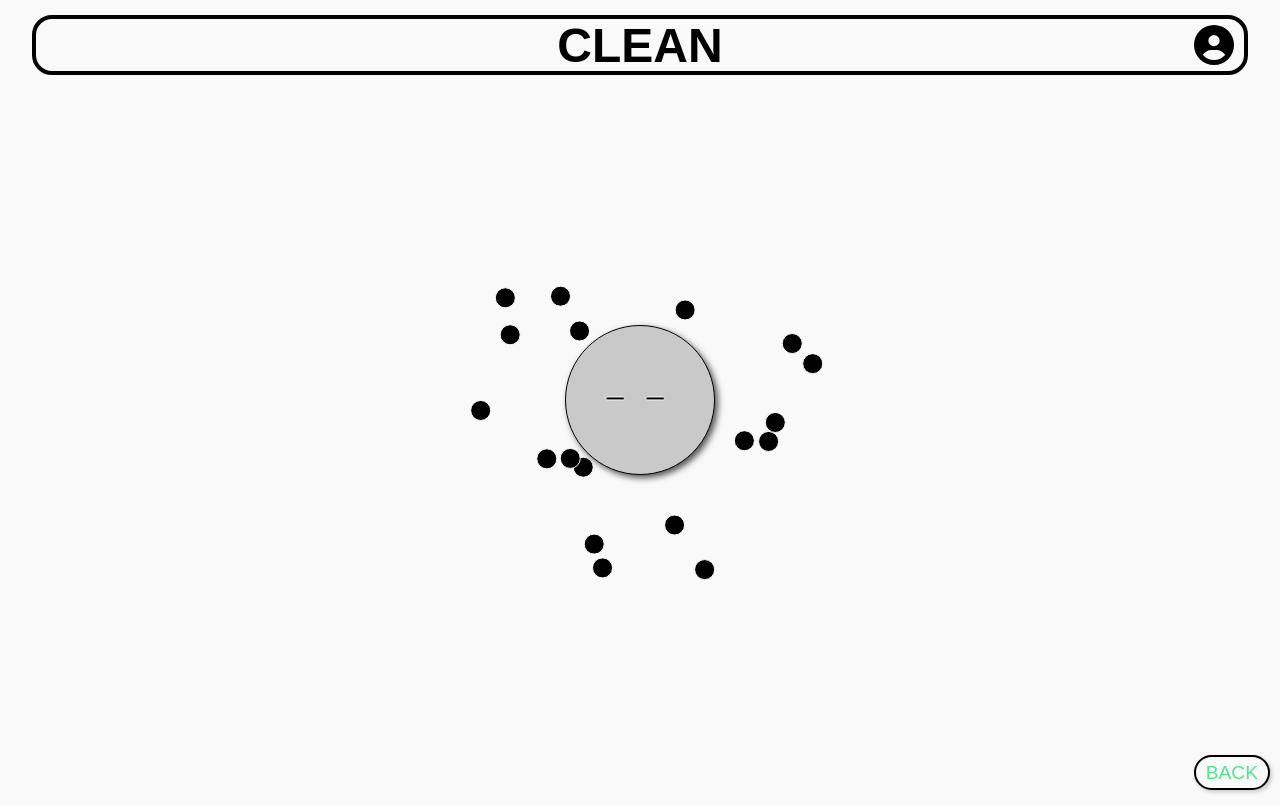
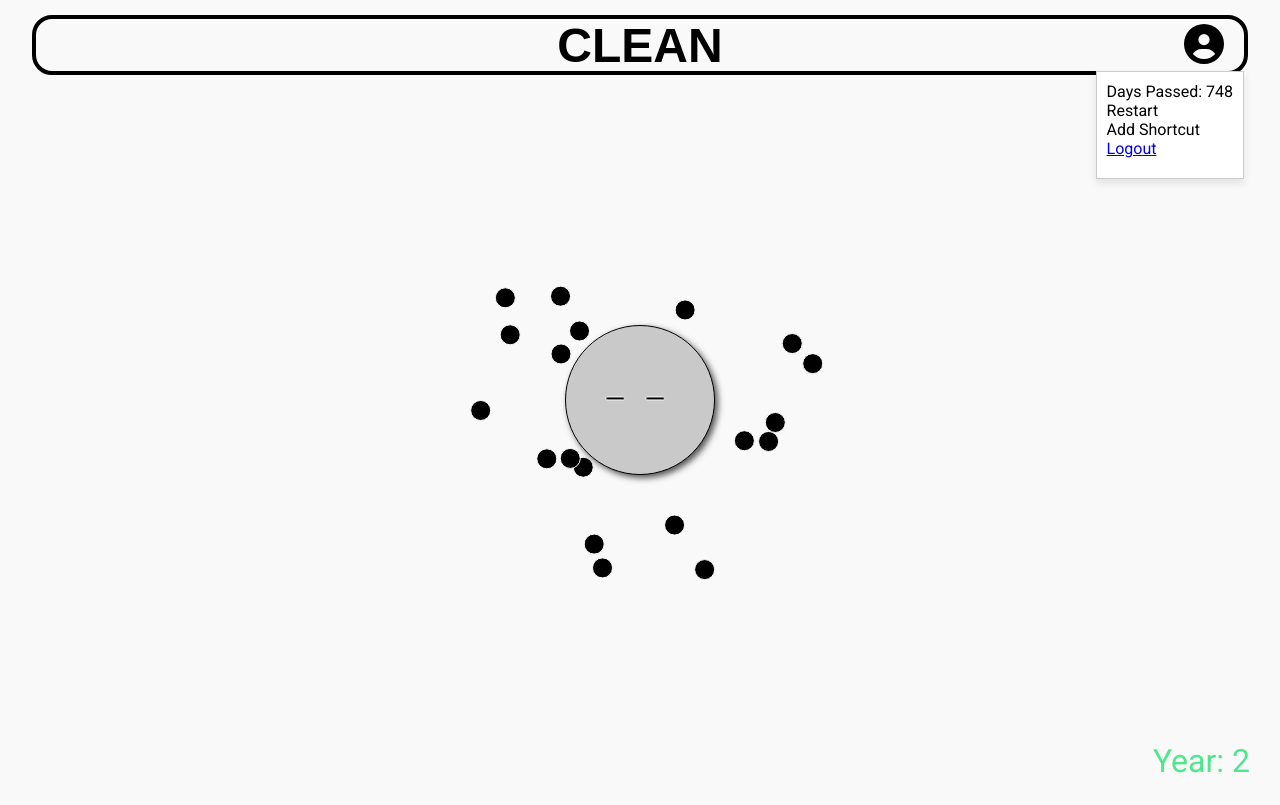
Before and after one commit to Wallenborg/clean, a Next.js app: page /clean in a window 1280 px wide. Both pictures are taken after a click on the icon 1214 px from the left and 45 px from the top of the page. Built offline with nearby package versions, Linux system fonts and the light colour scheme; a web font is replaced by a local one.

Commit message:
add dropdown menu

```diff
--- a/app/clean/page.jsx
+++ b/app/clean/page.jsx
@@ -1,5 +1,5 @@
 import Header from "@/components/header/Header";
-// import MainCircle from "@/components/main-circle/MainCircle";
+
 import Link from "next/link";
 import Button from "@/components/button/Button";
 import DayCircle from "@/components/day-circle/DayCircle";
@@ -8,11 +8,7 @@ export default async function CleanPage() {
   return (
     <div>
       <Header includeNav={true} />
-      {/* <MainCircle /> */}
       <DayCircle />
-      <Link href="/">
-        <Button text="BACK" className="button-left-bottom " />
-      </Link>
     </div>
   );
 }
--- a/components/day-circle/DayCircle.css
+++ b/components/day-circle/DayCircle.css
@@ -15,10 +15,15 @@
 
 .year-display {
   position: fixed;
-  top: 80px;
-  left: 40px;
+  bottom: 20px;
+  right: 30px;
   font-size: 2rem;
   color: var(--clr-accent-2);
+  /* border: 4px solid var(--clr-accent);
+  padding: 10px 15px;
+  border-radius: 20px;
+  background-color: var(--clr-primary); */
+  z-index: 1000;
 }
 
 .custom-circle {
--- a/components/day-circle/DayCircle.jsx
+++ b/components/day-circle/DayCircle.jsx
@@ -232,7 +232,7 @@ import MainCircle from "../main-circle/MainCircle";
 import "./DayCircle.css";
 
 const DayCircle = () => {
-  const startDate = "2024-04-23"; // Starting date for the calculation this is now hard-coded will be based on user input
+  const startDate = "2022-04-23"; // Starting date for the calculation this is now hard-coded will be based on user input
   const daysPassed = useGetTimeSpan(startDate); // Calculates the number of days passed since the start date
   const { circles, year } = useGenerateCircles(daysPassed); // Generates circles and year based on days passed
   const svgRef = useRef(); // Reference to the SVG element for manipulation with D3.js
--- /dev/null
+++ b/components/dropdownmenu/DropDownMenu.css
@@ -0,0 +1,19 @@
+.dropdown-menu {
+  position: absolute;
+  top: 100%;
+  right: 0;
+  background: white;
+  border: 1px solid #ccc;
+  padding: 10px;
+  box-shadow: 0 4px 8px rgba(0, 0, 0, 0.1);
+  z-index: 10;
+}
+
+.dropdown-menu a {
+  display: block;
+  margin-bottom: 10px;
+}
+
+.dropdown-menu p {
+  margin: 0;
+}
--- /dev/null
+++ b/components/dropdownmenu/DropdownMenu.jsx
@@ -0,0 +1,19 @@
+import React from "react";
+import useGetTimeSpan from "@/hooks/useGetTimeSpan";
+import Link from "next/link";
+import "./DropdownMenu.css";
+
+const DropdownMenu = ({ startDate }) => {
+  const daysPassed = useGetTimeSpan(startDate);
+
+  return (
+    <div className="dropdown-menu">
+      <p>Days Passed: {daysPassed}</p>
+      <p>Restart</p>
+      <p>Add Shortcut</p>
+      <Link href="/">Logout</Link>
+    </div>
+  );
+};
+
+export default DropdownMenu;
--- a/components/header/Header.css
+++ b/components/header/Header.css
@@ -22,7 +22,9 @@
 
 .header-nav {
   position: absolute;
-  right: 10px;
+  top: 5px;
+  right: 20px;
+
   height: 40px;
   width: 40px;
   cursor: pointer;
--- a/components/header/Header.jsx
+++ b/components/header/Header.jsx
@@ -3,6 +3,7 @@ import { useState, useEffect } from "react";
 import { Afacad } from "next/font/google";
 import { FaCircleUser } from "react-icons/fa6";
 import "./Header.css";
+import DropdownMenu from "../dropdownmenu/DropdownMenu";
 
 const afacad = Afacad({
   subsets: ["latin"],
@@ -10,6 +11,7 @@ const afacad = Afacad({
 
 export default function Header({ includeNav }) {
   const [opacity, setOpacity] = useState(1);
+  const [dropdownVisible, setDropdownVisible] = useState(false);
 
   useEffect(() => {
     const handleScroll = () => {
@@ -23,13 +25,24 @@ export default function Header({ includeNav }) {
     return () => window.removeEventListener("scroll", handleScroll);
   }, []);
 
+  const toggleDropdown = () => {
+    setDropdownVisible(!dropdownVisible);
+  };
+
+  const startDate = "2022-04-23";
+
   return (
     <header
       style={{ opacity, transition: "opacity 0.2s ease-in-out" }}
       className="header-component"
     >
       <h1 className={`${afacad.className} header-title`}>CLEAN</h1>
-      {includeNav && <FaCircleUser className="header-nav" />}
+      {includeNav && (
+        <div className="header-nav-wrapper">
+          <FaCircleUser className="header-nav" onClick={toggleDropdown} />
+          {dropdownVisible && <DropdownMenu startDate={startDate} />}
+        </div>
+      )}
     </header>
   );
 }
```
